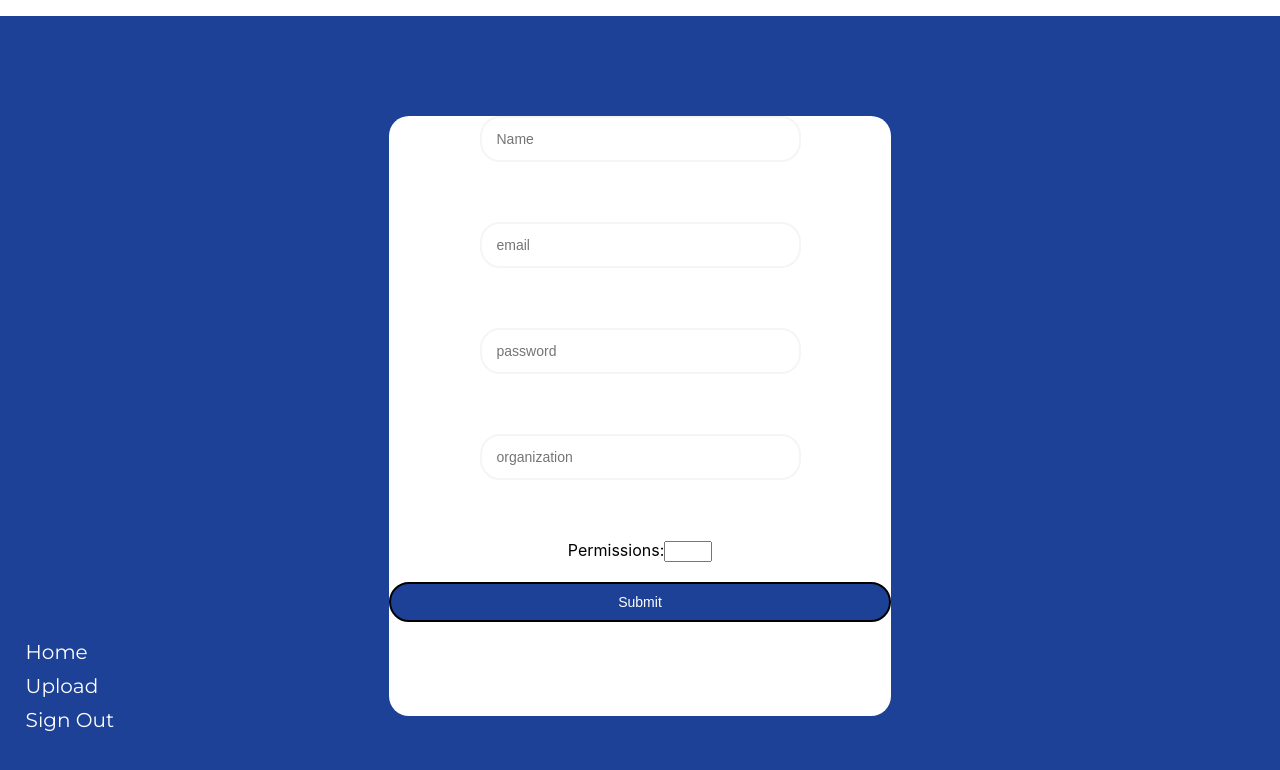
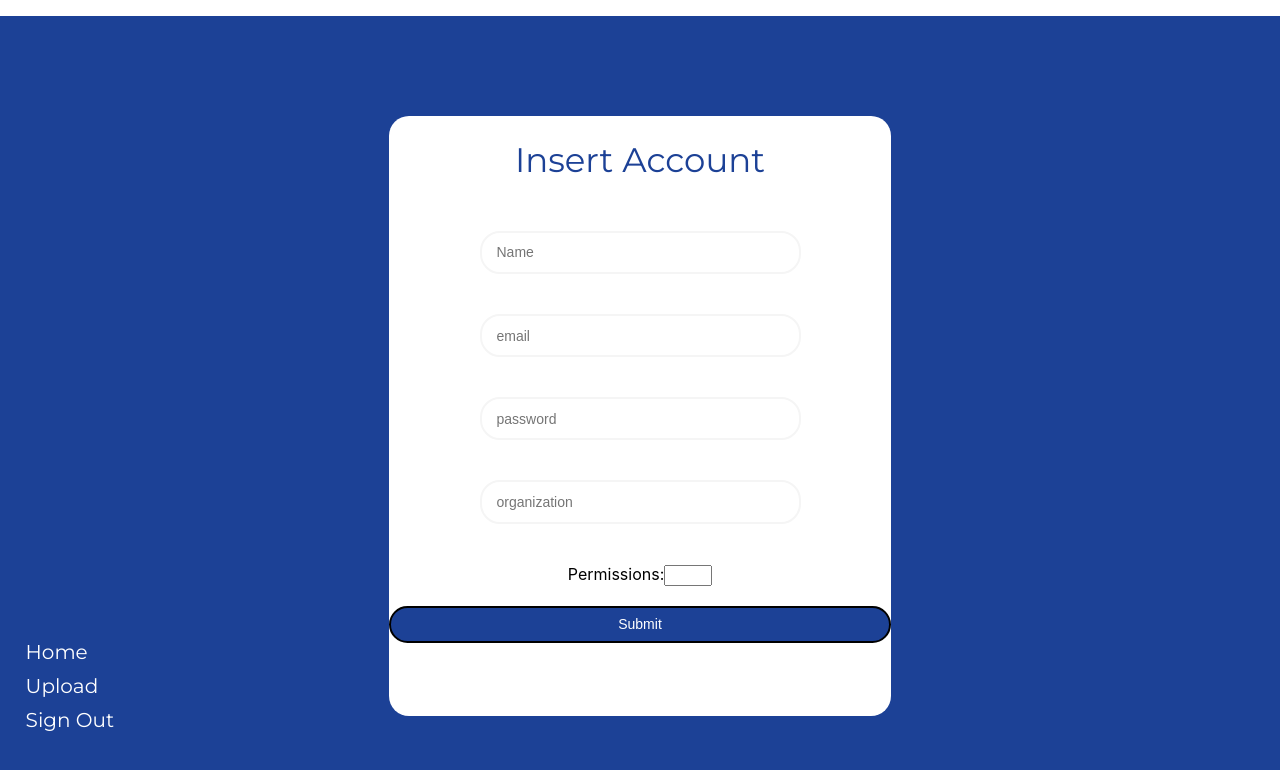
Before and after one commit to Tzuyuisbae/iCare, a React (Create React App) app in the folder icare/: page /insertAccount in a window 1280 px wide. Shown: the top 770 px of the page. Built offline with nearby package versions, Linux system fonts and the light colour scheme.

Commit message:
Removed 4 br tags and a bit on page

```diff
--- a/icare/src/components/insertAccount.js
+++ b/icare/src/components/insertAccount.js
@@ -43,6 +43,7 @@ export default class InsertAccount extends React.Component {
         return (
             <Page className="fullblue">
                 <form className="form pos">
+                    <h1 className="signupText">Insert Account</h1>
                     <input
                         id='Name'
                         placeholder='Name'
@@ -50,7 +51,6 @@ export default class InsertAccount extends React.Component {
                         className="input"
                         onChange={e => this.updateAccountForm(e)}
                     />
-                    <br />
                     <input
                         id='email'
                         type='email'
@@ -59,7 +59,6 @@ export default class InsertAccount extends React.Component {
                         className="input"
                         onChange={e => this.updateAccountForm(e)}
                     />
-                    <br />
                     <input
                         id='pass'
                         placeholder='password'
@@ -67,7 +66,6 @@ export default class InsertAccount extends React.Component {
                         className="input"
                         onChange={e => this.updateAccountForm(e)}
                     />
-                    <br />
                     <input
                         id='organization'
                         placeholder='organization'
@@ -75,7 +73,6 @@ export default class InsertAccount extends React.Component {
                         className="input"
                         onChange={e => this.updateAccountForm(e)}
                     />
-                    <br />
                     <label>
                         Permissions:
                     <input
```
